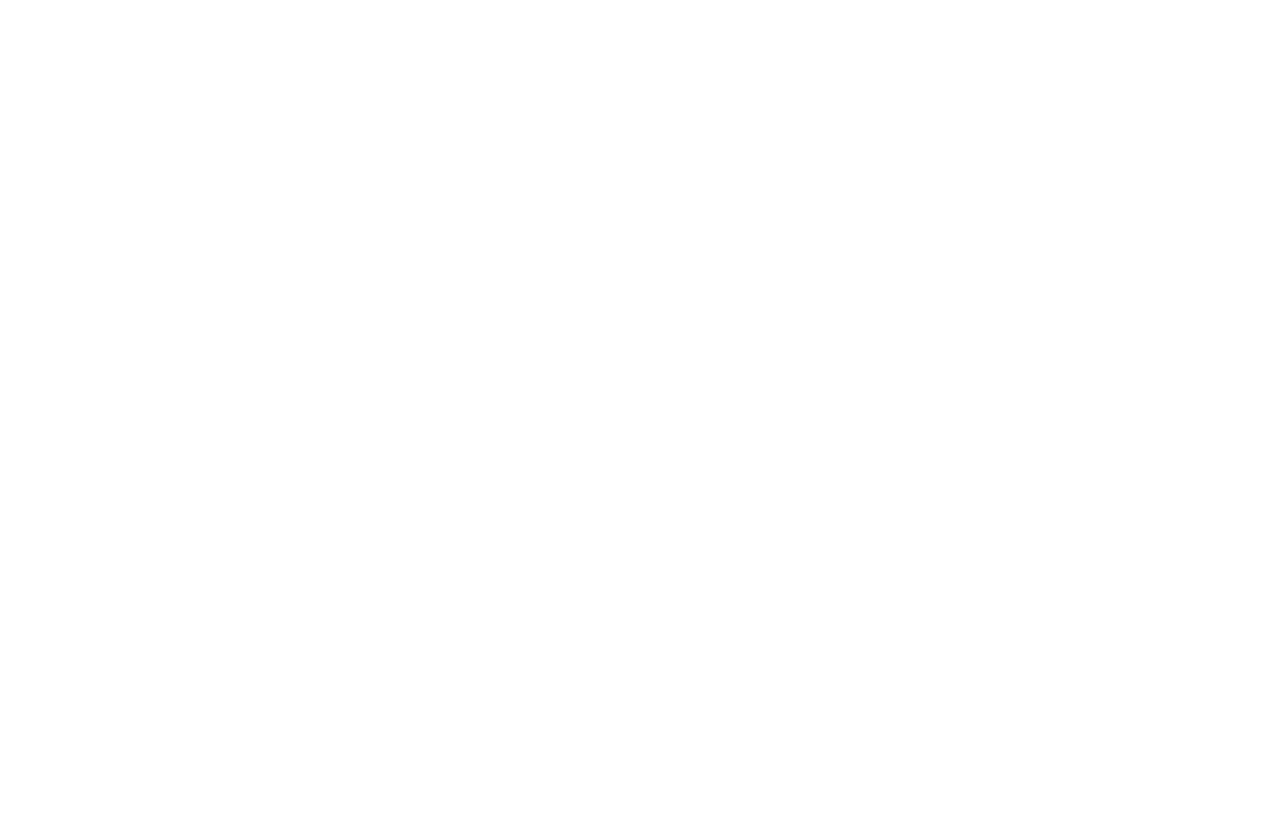
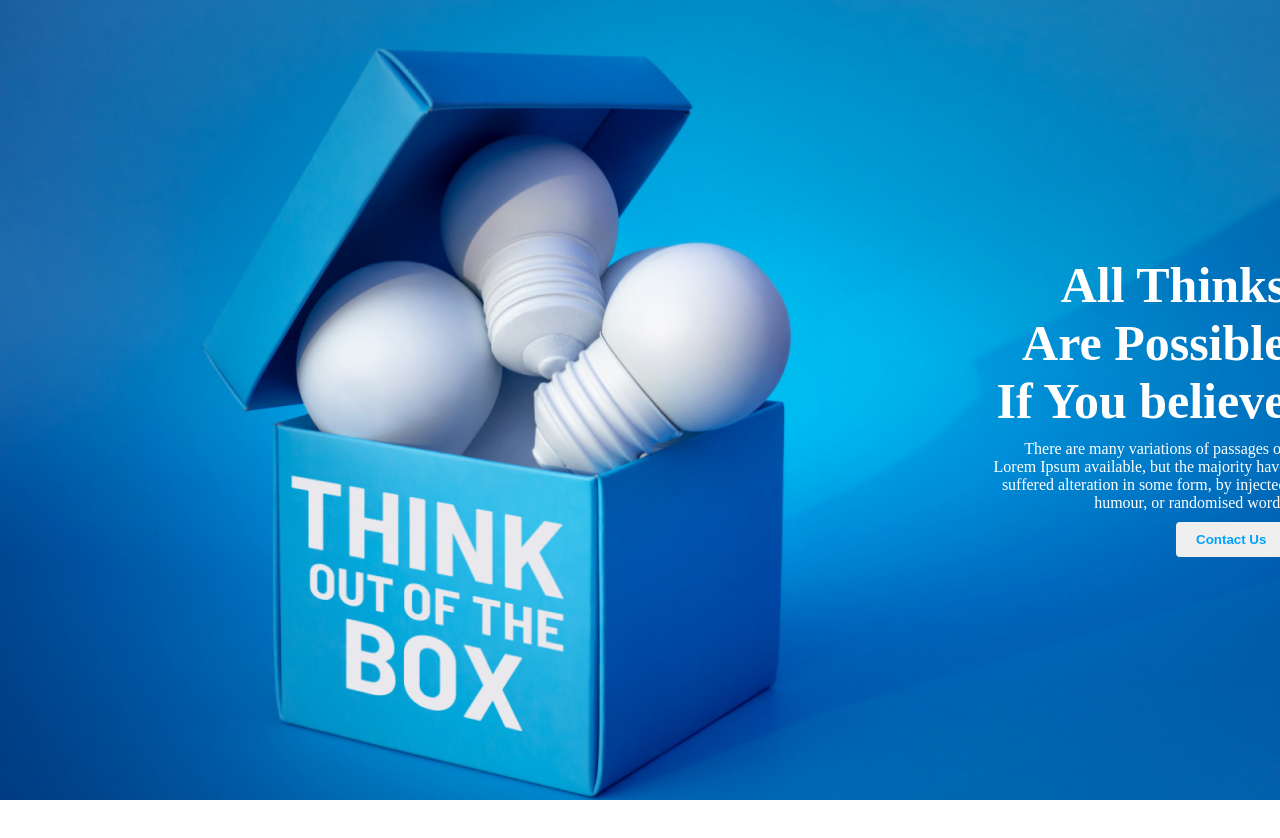
Before and after one commit to Kawsar-Ahmed-Ridoy/new-year-new-me, a plain HTML site: page index.html in a window 1280 px wide. Before the commit the page ends 800 px from the top, so only its background shows below. Drawn offline with Linux system fonts and the light colour scheme.

Commit message:
heading complete

```diff
--- a/index.html
+++ b/index.html
@@ -5,8 +5,25 @@
     <meta http-equiv="X-UA-Compatible" content="IE=edge">
     <meta name="viewport" content="width=device-width, initial-scale=1.0">
     <title>New Year New Me</title>
+    <link rel="stylesheet" href="style.css">
 </head>
 <body>
-
+    <section>
+        <header class="heading">
+            <div class="container">
+                <div class="heading-content">
+                    <div class="content">
+                        <h1>All Thinks Are
+                            Possible If You
+                            believe</h1>
+                        <p>There are many variations of passages of Lorem Ipsum
+                            available, but the majority have suffered alteration in some
+                            form, by injected humour, or randomised words</p>
+                        <button>Contact Us</button>
+                    </div>
+                </div>
+            </div>
+        </header>
+    </section>
 </body>
 </html>
--- /dev/null
+++ b/style.css
@@ -0,0 +1,41 @@
+*{
+    margin: 0;
+    padding: 0;
+}
+.heading{
+    background: url('images/banner3.png');
+    background-repeat: no-repeat;
+    background-size: cover;
+    height: 100vh;
+    margin-bottom: 50px;
+}
+.container{
+    width: 70%;
+    margin: auto;
+}
+.heading-content{
+    width: 100%;
+}
+.content{
+    position: absolute;
+    text-align: end;
+    width: 23%;
+    margin-left: 800px;
+    margin-top: 20%;
+
+}
+.content h1{
+    color: white;
+    font-size: 50px;
+}
+.content p{
+    color: white;
+    margin: 10px 0;
+}
+.content button{
+    border: none;
+    padding: 10px 20px;
+    border-radius: 4px;
+    color: rgb(0, 162, 255);
+    font-weight: bold;
+}
```
Also changed, not shown: icons/ecom.png (added), icons/fb.png (added), icons/js.png (added), icons/smoke.png (added), icons/twitter.png (added), icons/web.png (added), icons/youtube.png (added), images/banner3.png (added), images/person.png (added), images/watch.png (added).
